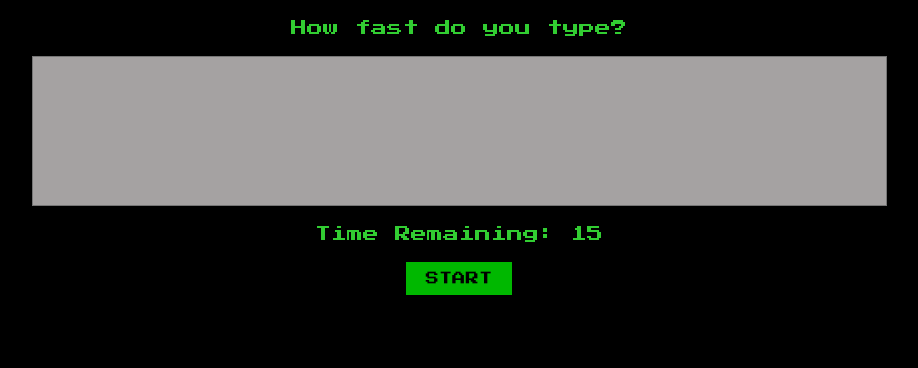
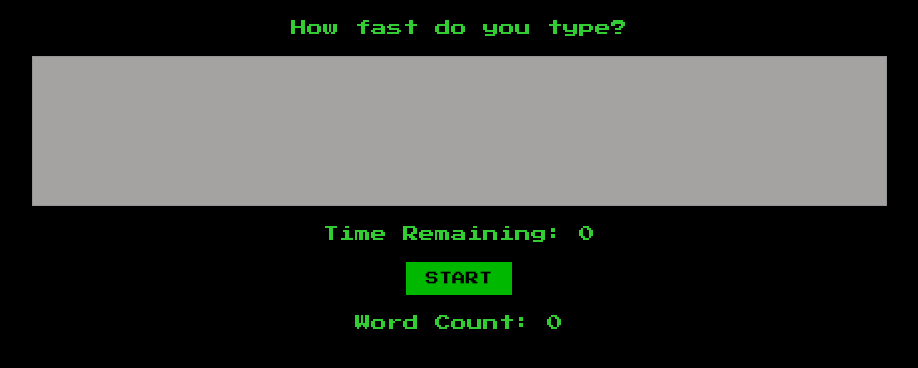
Before and after one commit to kswitch/speed-typing-game, a React (Vite) app: page / in a window 1280 px wide. Shown: the top 368 px of the page, without its empty margins (181-1099 px from the left). Built offline with nearby package versions, Linux system fonts and the light colour scheme.

Commit message:
Initial function logics

```diff
--- a/src/components/App.jsx
+++ b/src/components/App.jsx
@@ -1,19 +1,74 @@
-import React from 'react'
+import React, {useState, useEffect} from 'react'
 import TypingArea from './TypingArea'
 import TimeRemaining from './TimeRemaining'
 import Button from './Button'
 
 
 function App() {
+  const [gameStarted, setGameStarted] = useState(false)
+  const [text, setText] = useState("")
+  const [time, setTime] = useState(0)
+  const [wordCount, setWordCount] = useState(0)
+
+  function startGame() {
+    setGameStarted(true)
+    setTime(20)
+  }
+
+  function handleChange(e) {
+    const textArea = document.querySelector('.typing-area')
+    textArea.style.height = 'auto';
+    textArea.style.height = textArea.scrollHeight + 'px';
+
+    setText(e.target.value)
+    handleWords(e.target.value)
+  }
+
+  function handleWords(words) {
+    const wordsArr = words.trim('').split(" ")
+    setWordCount(wordsArr[0].length ? wordsArr.length : 0)
+  }
+
+  function reduceTime() {
+    setTime(prevTime => prevTime - 1)
+  }
+
+  function endGame() {
+    setGameStarted(false)
+    setTime(0)
+  }
+
+  useEffect(() => {
+    if (!time <= 0) {
+      setTimeout(reduceTime, 1000);
+    }
+    else {
+      endGame()
+    }
+  },[time, gameStarted])
 
   return (
     <div className="App">
       <header className='header'>
         How fast do you type?
       </header>
-      <TypingArea />
-      <TimeRemaining />
-      <Button />
+      <TypingArea
+        gameStarted={gameStarted}
+        text={text}
+        handleChange={handleChange}
+      />
+      <TimeRemaining
+        time={time}
+      />
+      <Button
+        startGame={startGame}
+        gameStarted={gameStarted}
+      />
+
+      <header className='header'>
+        Word Count: {wordCount}
+      </header>
+
     </div>
   )
 }
--- a/src/components/Button.jsx
+++ b/src/components/Button.jsx
@@ -1,8 +1,14 @@
 import React from 'react'
 
-export default function Button() {
+export default function Button(props) {
 
     return (
-        <button className='button'>START</button>
+        <button
+            onClick={props.startGame}
+            className='btn'
+            disabled={props.gameStarted}
+        >
+            START
+        </button>
     )
 }
--- a/src/components/TimeRemaining.jsx
+++ b/src/components/TimeRemaining.jsx
@@ -1,10 +1,10 @@
 import React from 'react'
 
-export default function TimeRemaining() {
+export default function TimeRemaining(props) {
 
     return (
       <div className="time">
-        Time Remaining: 15
+        Time Remaining: {props.time}
       </div>
     )
 }
--- a/src/components/TypingArea.jsx
+++ b/src/components/TypingArea.jsx
@@ -1,14 +1,12 @@
-import React from 'react'
+import React, {useState} from 'react'
 
-export default function TypingArea() {
-    function changeHeight() {
-        const textArea = document.querySelector('.typing-area')
-        textArea.style.height = 'auto';
-        textArea.style.height = textArea.scrollHeight + 'px';
-    }
-
+export default function TypingArea(props) {
     return (
-        <textarea onChange={changeHeight} className="typing-area">
-        </textarea>
+        <textarea
+            onChange={e => props.handleChange(e)}
+            className="typing-area"
+            disabled={!props.gameStarted}
+            value={props.text}
+        />
     )
 }
--- /dev/null
+++ b/src/components/hooks/Hooks.jsx
@@ -0,0 +1,5 @@
+import React, {useState} from 'react'
+
+export default function Hooks() {
+    console.log("Hooks file will be populated later")
+}
--- a/src/styles/index.css
+++ b/src/styles/index.css
@@ -33,14 +33,17 @@
   outline: none;
   min-height: 150px;
   width: 95%;
+  background: #00b800;
   overflow: hidden;
   resize: none;
-  background-color: #a5a2a2;
   color: black;
   padding: 1rem;
-  /* background: #00b800; */
 }
-.button {
+.typing-area:disabled {
+  cursor: not-allowed;
+  background-color: #a5a2a2;
+}
+.btn {
   font-family: 'Press Start 2P', cursive;
   display: block;
   margin: 1rem auto;
@@ -51,6 +54,10 @@
   cursor: pointer;
   text-transform: uppercase;
 }
+.btn:disabled {
+  background-color: #a5a2a2;
+  cursor: not-allowed;
+}
 
 @media (prefers-color-scheme: light) {
 }
```
